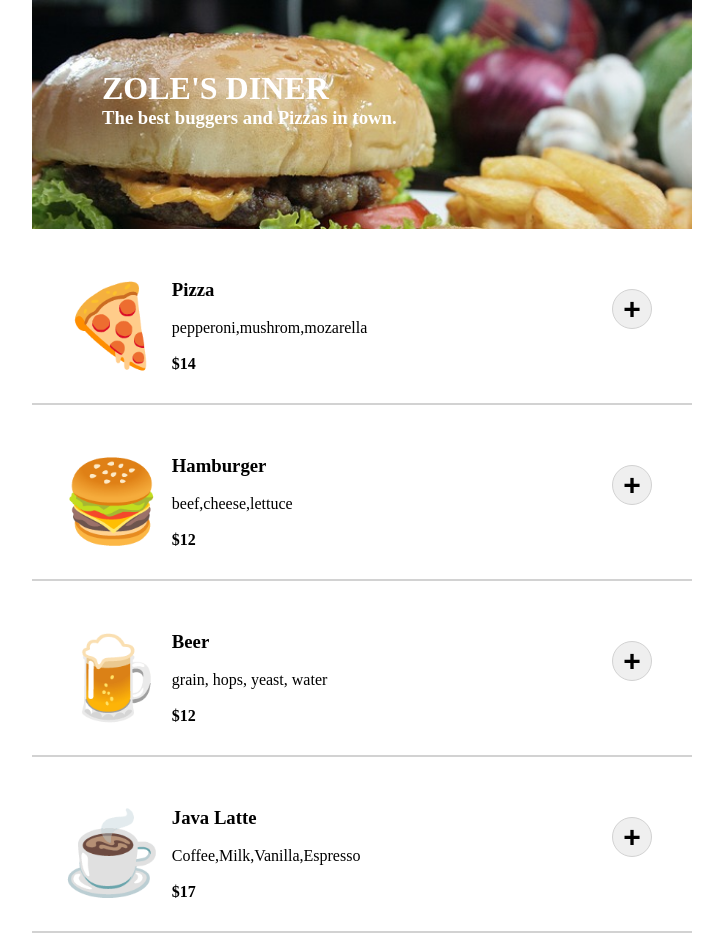
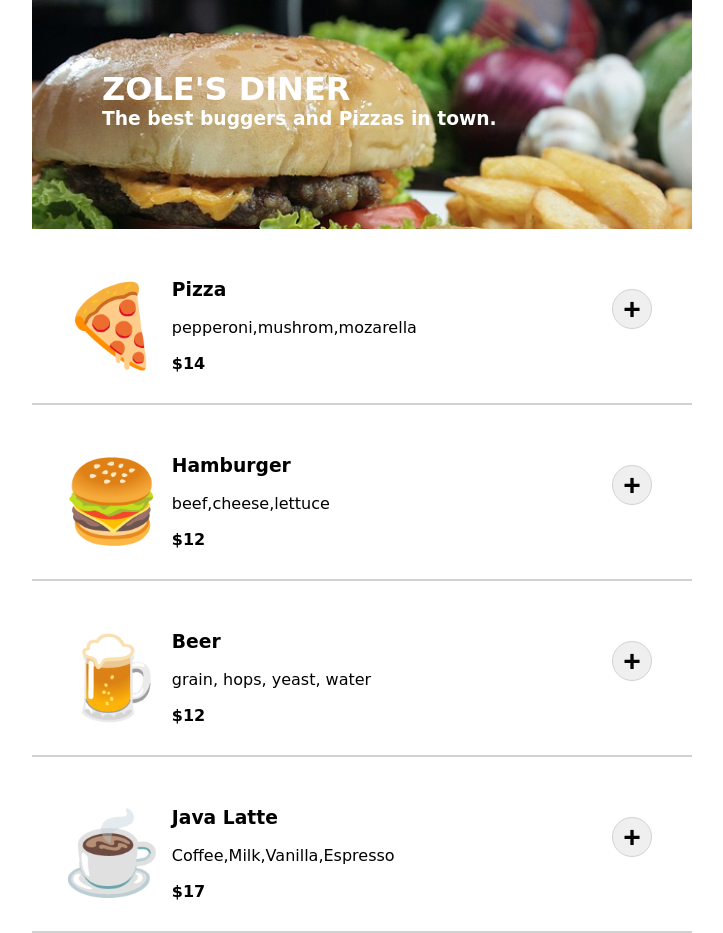
Before and after one commit to joshuaombasa/ZOLE-s-DINER-WEB-APP, a plain HTML site: page index.html in a window 1280 px wide. Shown: the whole page, without its empty margins (278-1001 px from the left). Drawn offline with Linux system fonts and the light colour scheme.

Commit message:
updated styling

```diff
--- a/index.css
+++ b/index.css
@@ -1,6 +1,7 @@
 body {
     padding: 0;
     margin: 0;
+    font-family: 'Tilt Neon', cursive;
 }
 
 header {
```
